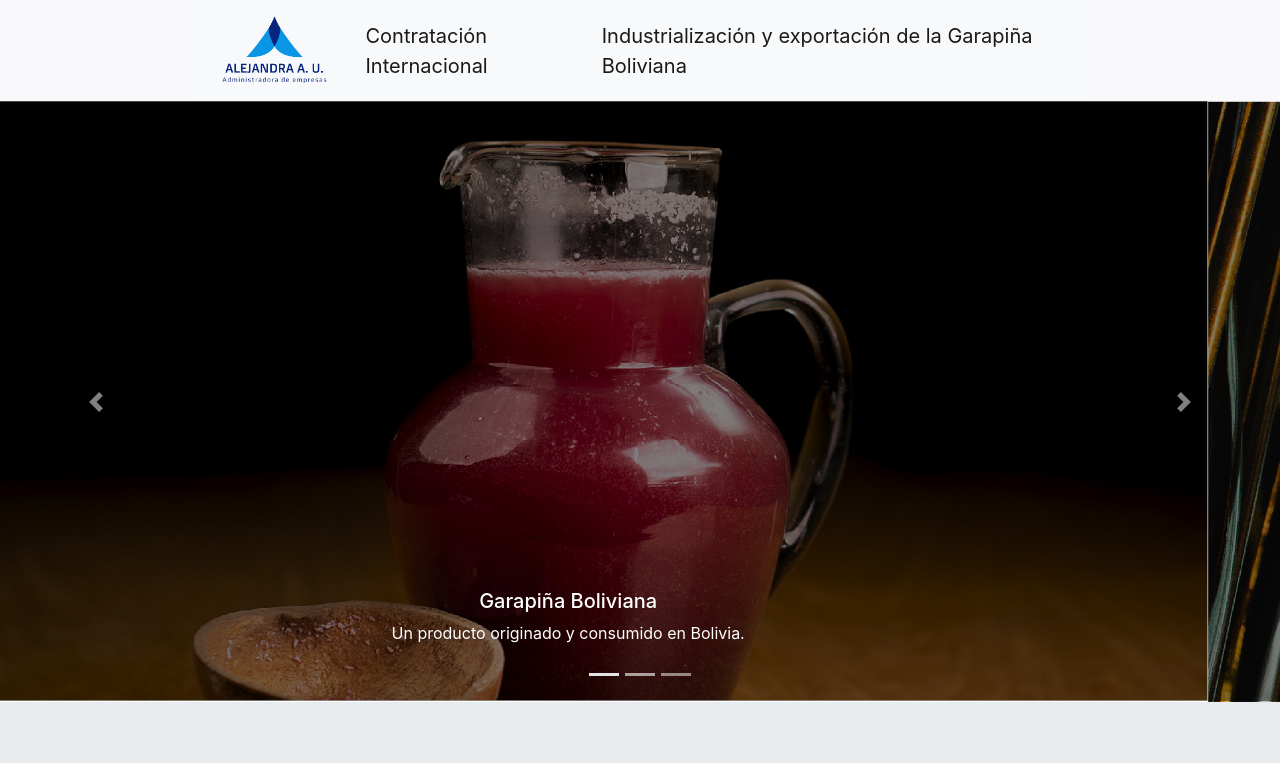
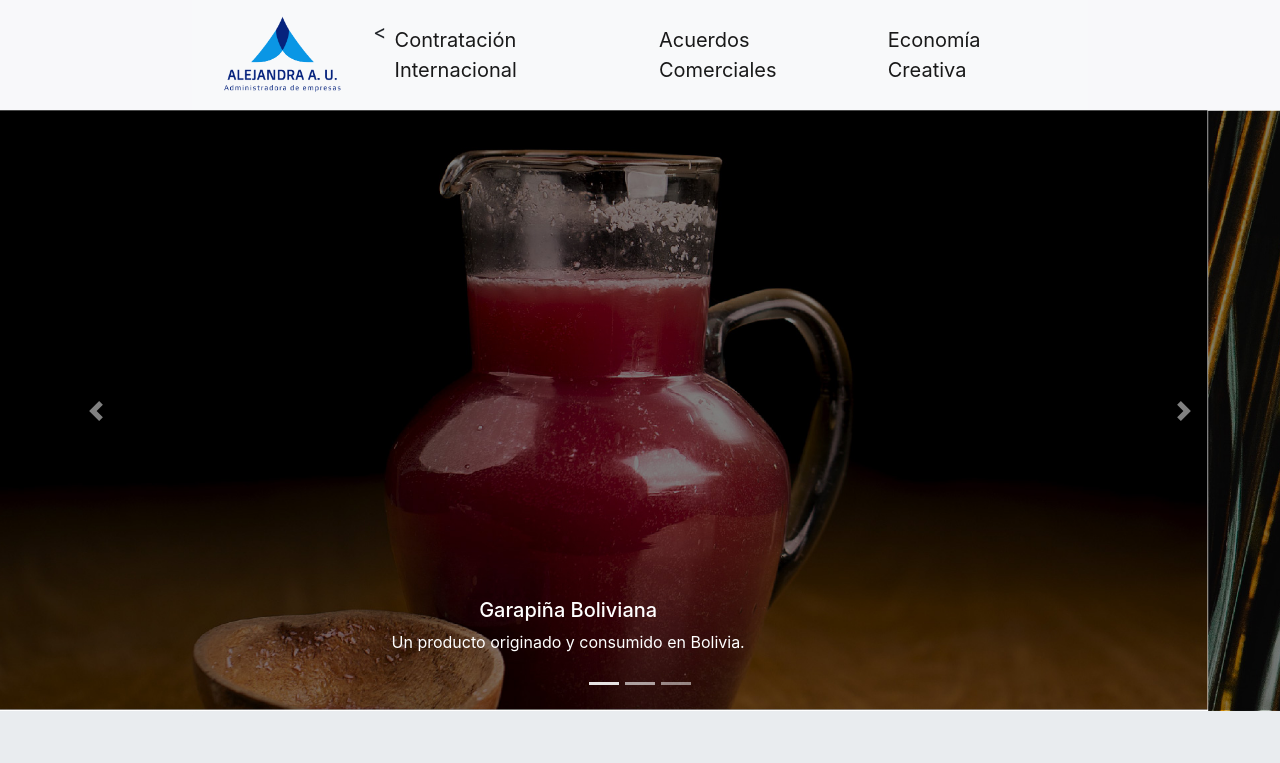
Before and after one commit to alejandralis/economiacreativa, a plain HTML site: page index.html in a window 1280 px wide. Shown: the top 763 px of the page. Drawn offline with nearby package versions, Linux system fonts and the light colour scheme.

Commit message:
Update index.html

```diff
--- a/index.html
+++ b/index.html
@@ -20,12 +20,15 @@
           </button>
           <div class="collapse navbar-collapse" id="navbarTogglerDemo02">
             <ul class="navbar-nav mr-auto mt-2 mt-lg-0 mLetra">
-              <li class="nav-item active ">
-                <a class="nav-link" href="https://alejandralis.github.io/e-gobierno/">Contratación Internacional <span class="sr-only">(current)</span></a>
-              </li>
-              <li class="nav-item active">
-                <a class="nav-link" href="#">Industrialización y exportación de la Garapiña Boliviana <span class="sr-only">(current)</span></a>
-              </li>
+              <<li class="nav-item active ">
+              <a class="nav-link" href="https://alejandralis.github.io/e-gobierno/">Contratación Internacional<span class="sr-only">(current)</span></a>
+            </li>
+            <li class="nav-item active ">
+              <a class="nav-link" href="https://alejandralis.github.io/zonascomerciales/">Acuerdos Comerciales<span class="sr-only">(current)</span></a>
+            </li>
+            <li class="nav-item active">
+              <a class="nav-link" href="https://alejandralis.github.io/economiacreativa/">Economía Creativa<span class="sr-only">(current)</span></a>
+            </li>
             </ul>
           </div>
         </nav>
```
